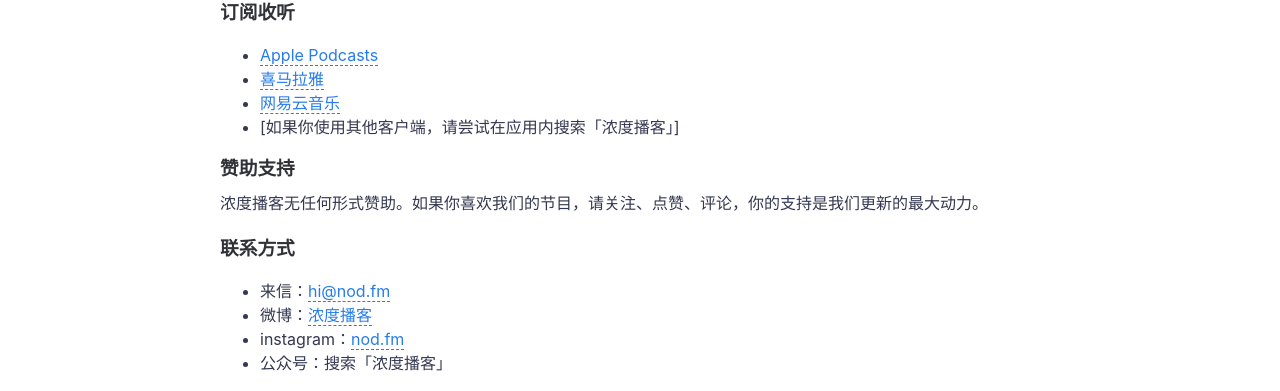
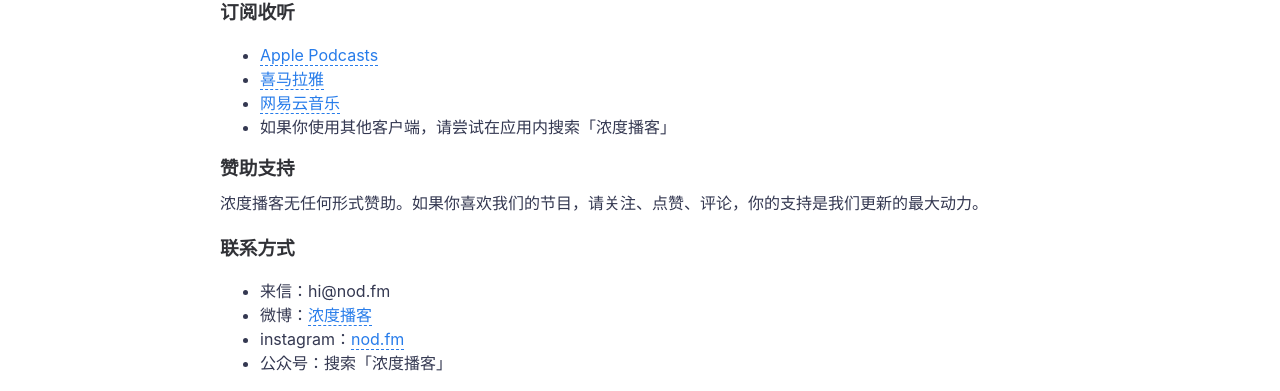
Before and after one commit to veblenkeung/nodfm.github.io, a Jekyll site: the page built from about.md, in a window 1280 px wide. Shown: the part 425-816 px from the top of the page. Built offline with Jekyll 4.4.1, drawn with Linux system fonts in a browser that asks for light colours.

Commit message:
123412
341243

```diff
--- a/about.md
+++ b/about.md
@@ -16,7 +16,7 @@ permalink: /about/
 * [Apple Podcasts](https://www.instagram.com/nod.fm/)
 * [喜马拉雅](https://www.ximalaya.com/shishang/38564283/)
 * [网易云音乐](https://music.163.com/#/djradio?id=794485631)
-* [如果你使用其他客户端，请尝试在应用内搜索「浓度播客」]
+* 如果你使用其他客户端，请尝试在应用内搜索「浓度播客」
 
 
 ### 赞助支持
@@ -25,7 +25,7 @@ permalink: /about/
 
 ### 联系方式
 
-* 来信：[hi@nod.fm](hi@nod.fm)
+* 来信：hi@nod.fm
 * 微博：[浓度播客](//weibo.com/nongduorg)
 * instagram：[nod.fm](https://www.instagram.com/nod.fm/)
 * 公众号：搜索「浓度播客」
```
